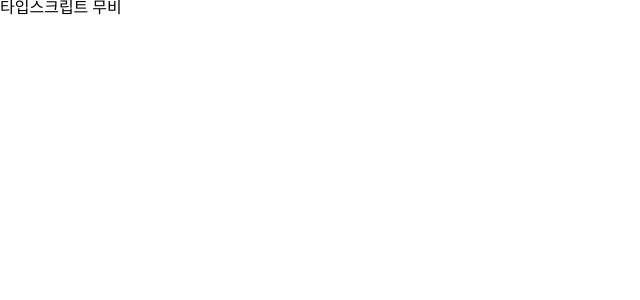
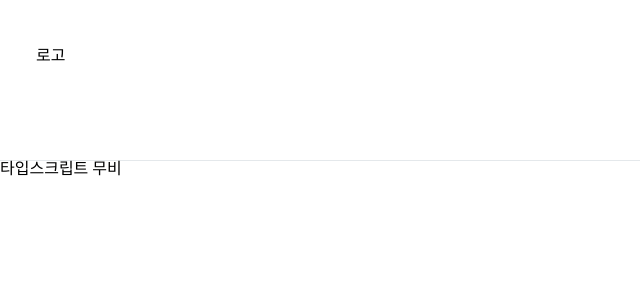
Before and after one commit to gem1n1-youngjae/ts-box-office, a React (Create React App) app: page / in a window 1280 px wide. Shown: the top 300 px of the page, without its empty margins (0-640 px from the left). Built offline with nearby package versions, Linux system fonts and the light colour scheme.

Commit message:
Update Header

```diff
--- a/src/App.tsx
+++ b/src/App.tsx
@@ -1,4 +1,5 @@
 import React from "react";
+import { Header } from "./components";
 import { Global } from "@emotion/react";
 import GlobalStyle from "./Styles/GlobalStyle";
 
@@ -6,6 +7,7 @@ const App: React.FC = () => {
   return (
     <>
       <Global styles={GlobalStyle} />
+      <Header />
       <div>타입스크립트 무비</div>
     </>
   );
--- /dev/null
+++ b/src/components/Header/Header.tsx
@@ -0,0 +1,16 @@
+import React from "react";
+import * as S from "./Style";
+
+const Header: React.FC = () => {
+  return (
+    <S.Positioner>
+      <S.Group_flex>
+        <S.Logo_default>
+          <S.Logo_ts_movie>로고</S.Logo_ts_movie>
+        </S.Logo_default>
+      </S.Group_flex>
+    </S.Positioner>
+  );
+};
+
+export default Header;
--- /dev/null
+++ b/src/components/Header/Style.ts
@@ -0,0 +1,27 @@
+import styled from "@emotion/styled";
+
+export const Positioner = styled.header`
+  height: 160px;
+  background-color: #fff;
+  border-bottom: 1px solid #e4e8eb;
+`;
+
+export const Group_flex = styled.div`
+  position: relative;
+  width: 1130px;
+  height: 100%;
+  margin: 0 auto;
+  padding: 0 30px;
+`;
+
+export const Logo_default = styled.div`
+  position: absolute;
+  top: 50%;
+  left: -9px;
+  margin-top: -32px;
+`;
+
+export const Logo_ts_movie = styled.div`
+  width: 222px;
+  height: 52px;
+`;
--- /dev/null
+++ b/src/components/index.tsx
@@ -0,0 +1,3 @@
+import Header from "./Header/Header";
+
+export { Header };
```
Also changed, not shown: src/Assets/index.ts (added), src/Assets/svg/TS-MOVIE-Logo.svg (added).
